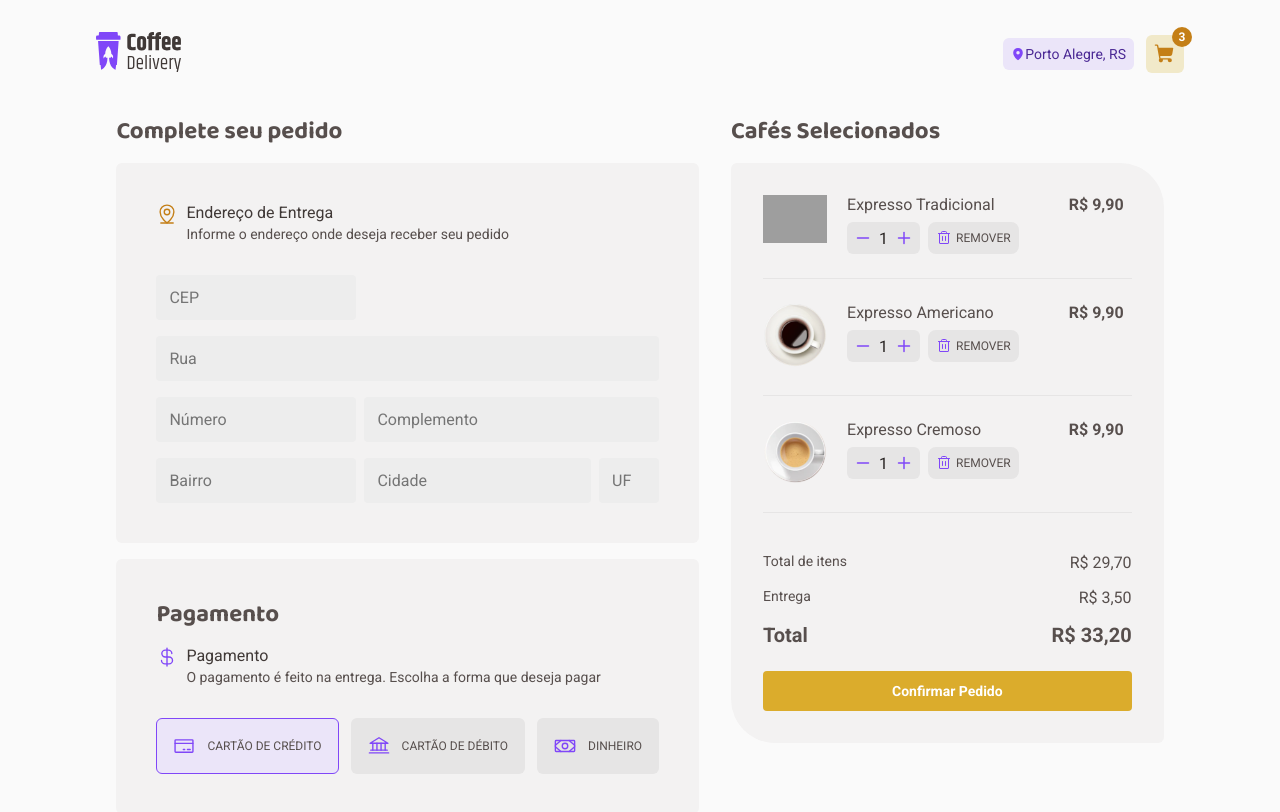
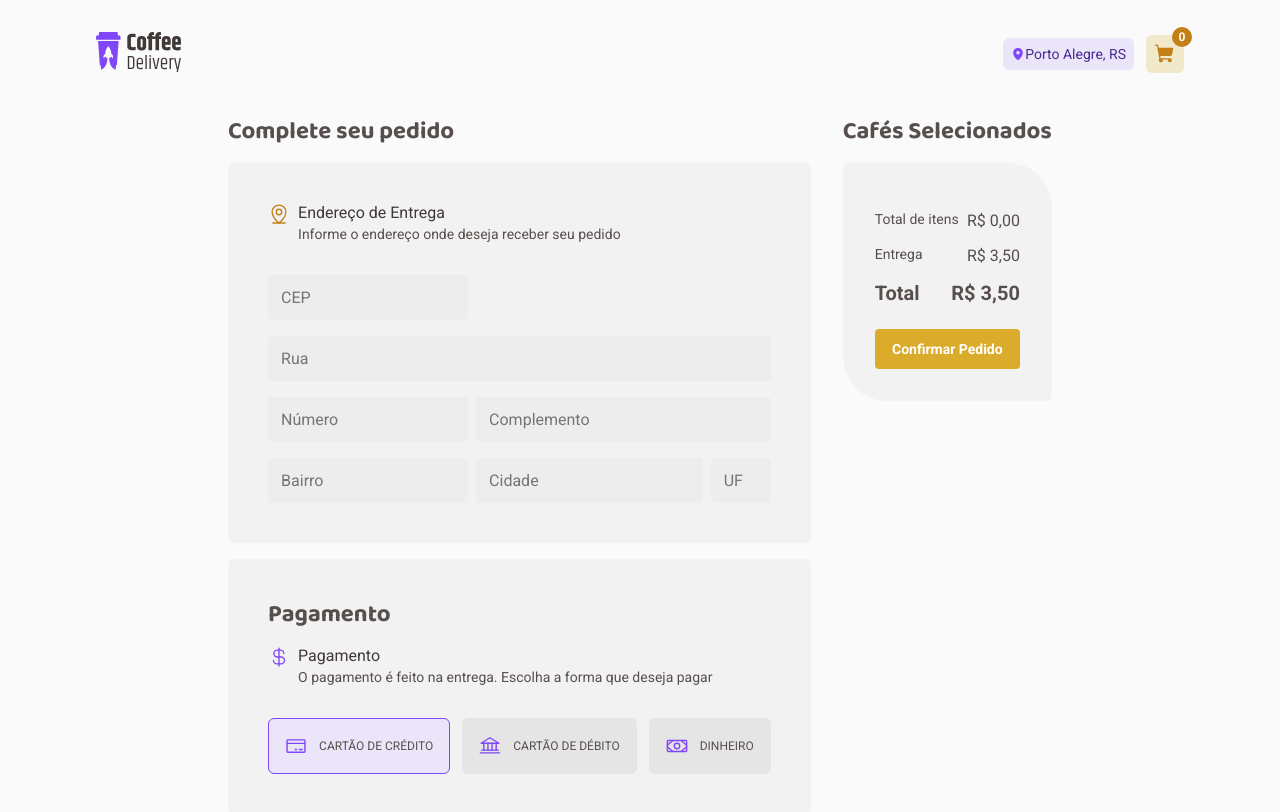
Before and after one commit to joaofreitas91/react-js-coffee-shop, a React (Vite) app: page /checkout in a window 1280 px wide. Shown: the top 812 px of the page. Built offline with nearby package versions, Linux system fonts and the light colour scheme; grey boxes are pictures that could not be loaded.

Commit message:
:bug: (checkout) debuging useReducer

```diff
--- a/src/contexts/CoffeeContext.tsx
+++ b/src/contexts/CoffeeContext.tsx
@@ -1,4 +1,6 @@
-import { createContext, ReactNode, useReducer } from 'react'
+import { createContext, ReactNode, useReducer, useState } from 'react'
+
+import { NewOrder } from '../pages/Checkout'
 
 import {
   incrementCoffee,
@@ -7,6 +9,7 @@ import {
   removeFromCart,
   incrementCoffeeToCart,
   decrementCoffeeToCart,
+  clearCart,
 } from '../reducers/coffees/actions'
 
 import { Coffee, coffeesReducer } from '../reducers/coffees/reducer'
@@ -159,15 +162,22 @@ const coffees = [
   },
 ]
 
+interface Order extends NewOrder {
+  items: Coffee[]
+}
+
 interface CoffeeContextProps {
   catalog: Coffee[]
   cart: Coffee[]
+  order: Order
   handleIncrementCoffee: (coffee: Coffee) => void
   handleDecrementCoffee: (coffee: Coffee) => void
   handleAddToCart: (coffee: Coffee) => void
   handleDecrementCoffeeToCart: (coffee: Coffee) => void
   handleIncrementCoffeeToCart: (coffee: Coffee) => void
   handleRemoveFromCart: (coffee: Coffee) => void
+  handleClearCart: () => void
+  handleSetOrder: (order: Order) => void
 }
 
 interface CoffeeProviderProps {
@@ -177,37 +187,10 @@ interface CoffeeProviderProps {
 export const CoffeeContext = createContext({} as CoffeeContextProps)
 
 export const CoffeeProvider = ({ children }: CoffeeProviderProps) => {
+  const [order, setOrder] = useState<Order>({} as Order)
   const [coffeesState, dispatch] = useReducer(coffeesReducer, {
     catalog: coffees,
-    cart: [
-      {
-        id: 1,
-        picture: espressoCoffee,
-        types: ['tradicional'],
-        title: 'Expresso Tradicional',
-        description: 'O tradicional café feito com água quente e grãos moídos',
-        price: 9.9,
-        quantity: 1,
-      },
-      {
-        id: 2,
-        picture: americanCoffee,
-        types: ['tradicional'],
-        title: 'Expresso Americano',
-        description: 'Expresso diluído, menos intenso que o tradicional',
-        price: 9.9,
-        quantity: 1,
-      },
-      {
-        id: 3,
-        picture: creamyEspresso,
-        types: ['tradicional'],
-        title: 'Expresso Cremoso',
-        description: 'Café expresso tradicional com espuma cremosa',
-        price: 9.9,
-        quantity: 1,
-      },
-    ],
+    cart: [] as Coffee[],
   })
 
   function handleDecrementCoffee(coffee: Coffee) {
@@ -234,17 +217,28 @@ export const CoffeeProvider = ({ children }: CoffeeProviderProps) => {
     dispatch(removeFromCart(coffee))
   }
 
+  function handleClearCart() {
+    dispatch(clearCart())
+  }
+
+  function handleSetOrder(order: Order) {
+    setOrder(order)
+  }
+
   return (
     <CoffeeContext.Provider
       value={{
         catalog: coffeesState.catalog,
         cart: coffeesState.cart,
+        order,
         handleDecrementCoffee,
         handleIncrementCoffee,
         handleAddToCart,
         handleDecrementCoffeeToCart,
         handleIncrementCoffeeToCart,
         handleRemoveFromCart,
+        handleClearCart,
+        handleSetOrder,
       }}
     >
       {children}
--- a/src/pages/Checkout/index.tsx
+++ b/src/pages/Checkout/index.tsx
@@ -1,4 +1,5 @@
 import { useContext } from 'react'
+import { useNavigate } from 'react-router-dom'
 import { useForm } from 'react-hook-form'
 import { zodResolver } from '@hookform/resolvers/zod'
 import * as zod from 'zod'
@@ -54,7 +55,7 @@ const newOrderSchema = zod.object({
   cpf: zod.string(),
 })
 
-type NewOrder = zod.infer<typeof newOrderSchema>
+export type NewOrder = zod.infer<typeof newOrderSchema>
 
 export const Checkout = () => {
   const {
@@ -62,9 +63,11 @@ export const Checkout = () => {
     handleDecrementCoffeeToCart,
     handleIncrementCoffeeToCart,
     handleRemoveFromCart,
+    handleClearCart,
+    handleSetOrder,
   } = useContext(CoffeeContext)
 
-  const { register, handleSubmit, reset, formState } = useForm<NewOrder>({
+  const { register, handleSubmit, formState } = useForm<NewOrder>({
     defaultValues: {
       cep: '',
       street: '',
@@ -73,7 +76,7 @@ export const Checkout = () => {
       neighborhood: '',
       city: '',
       state: '',
-      paymentMethod: 'credit',
+      paymentMethod: 'Cartão de Crédito',
       cpf: '',
     },
     resolver: zodResolver(newOrderSchema),
@@ -85,9 +88,12 @@ export const Checkout = () => {
     return acc + item.price * item.quantity
   }, 0)
 
+  const navigate = useNavigate()
+
   function createNewOrder(data: NewOrder) {
-    console.log({ ...data, items: cart })
-    reset()
+    handleSetOrder({ ...data, items: cart })
+    handleClearCart()
+    navigate('/success')
   }
 
   return (
@@ -196,7 +202,7 @@ export const Checkout = () => {
               type="radio"
               id="credit"
               form="coffeeForm"
-              value={'credit'}
+              value={'Cartão de Crédito'}
               {...register('paymentMethod', { required: true })}
             />
             <label htmlFor="credit">
@@ -207,7 +213,7 @@ export const Checkout = () => {
             <input
               type="radio"
               id="debit"
-              value={'debit'}
+              value={'Cartão de Débito'}
               form="coffeeForm"
               {...register('paymentMethod', { required: true })}
             />
@@ -220,7 +226,7 @@ export const Checkout = () => {
               type="radio"
               form="coffeeForm"
               id="cash"
-              value={'cash'}
+              value={'Dinheiro'}
               {...register('paymentMethod', { required: true })}
             />
             <label htmlFor="cash">
@@ -303,7 +309,7 @@ export const Checkout = () => {
               </OrderDetailsText>
             </OrderDetails>
           </OrderDetailsContainer>
-          <ButtonConfirm type="button" form="coffeeForm" value="">
+          <ButtonConfirm type="submit" form="coffeeForm" value="">
             Confirmar Pedido
           </ButtonConfirm>
         </OrderContainer>
--- a/src/pages/Success/index.tsx
+++ b/src/pages/Success/index.tsx
@@ -1,5 +1,7 @@
 import { CurrencyDollar, MapPin, Timer } from 'phosphor-react'
+import { useContext } from 'react'
 import SuccessImage from '../../assets/images/success-delivery.png'
+import { CoffeeContext } from '../../contexts/CoffeeContext'
 
 import {
   Container,
@@ -11,6 +13,8 @@ import {
 } from './styles'
 
 export const Success = () => {
+  const { order } = useContext(CoffeeContext)
+
   return (
     <Container>
       <TitleContainer>
@@ -26,9 +30,14 @@ export const Success = () => {
               </IconContainer>
               <div>
                 <p>
-                  Entrega em <strong>Rua João Daniel Martinelli, 102</strong>
+                  Entrega em{' '}
+                  <strong>
+                    {order.street}, {order.number}
+                  </strong>
                 </p>
-                <p>Farrapos - Porto Alegre, RS</p>
+                <p>
+                  {order.neighborhood} - {order.city}, {order.state}
+                </p>
               </div>
             </li>
             <li>
@@ -46,7 +55,7 @@ export const Success = () => {
               </IconContainer>
               <div>
                 <p>Pagamento na entrega</p>
-                <strong>Cartão de Crédito</strong>
+                <strong>{order.paymentMethod}</strong>
               </div>
             </li>
           </List>
--- a/src/reducers/coffees/actions.ts
+++ b/src/reducers/coffees/actions.ts
@@ -13,6 +13,8 @@ export enum ActionsTypes {
   DECREMENT_COFFEE_TO_CART = 'DECREMENT_COFFEE_TO_CART',
   // eslint-disable-next-line no-unused-vars
   REMOVE_FROM_CART = 'REMOVE_FROM_CART',
+  // eslint-disable-next-line no-unused-vars
+  CLEAR_CART = 'CLEAR_CART',
 }
 
 export function decrementCoffee(coffee: Coffee) {
@@ -56,3 +58,9 @@ export function removeFromCart(coffee: Coffee) {
     payload: coffee,
   }
 }
+
+export function clearCart() {
+  return {
+    type: ActionsTypes.CLEAR_CART,
+  }
+}
--- a/src/reducers/coffees/reducer.ts
+++ b/src/reducers/coffees/reducer.ts
@@ -17,7 +17,7 @@ export interface StateCoffee {
 
 interface Actions {
   type: string
-  payload: Coffee
+  payload?: Coffee
 }
 
 export function coffeesReducer(state: StateCoffee, action: Actions) {
@@ -26,7 +26,7 @@ export function coffeesReducer(state: StateCoffee, action: Actions) {
       return {
         ...state,
         catalog: state.catalog.map((coffee) => {
-          if (coffee.id === action.payload.id && coffee.quantity > 1) {
+          if (coffee.id === action.payload?.id && coffee.quantity > 1) {
             return { ...coffee, quantity: coffee.quantity - 1 }
           }
           return coffee
@@ -38,7 +38,7 @@ export function coffeesReducer(state: StateCoffee, action: Actions) {
       return {
         ...state,
         catalog: state.catalog.map((coffee) => {
-          if (coffee.id === action.payload.id) {
+          if (coffee.id === action.payload?.id) {
             return { ...coffee, quantity: coffee.quantity + 1 }
           }
           return coffee
@@ -48,17 +48,17 @@ export function coffeesReducer(state: StateCoffee, action: Actions) {
 
     case ActionsTypes.ADD_TO_CART: {
       const hasCoffee = state.cart.some(
-        (coffee) => coffee.id === action.payload.id,
+        (coffee) => coffee.id === action.payload?.id,
       )
 
       if (hasCoffee) {
         return {
           ...state,
           cart: state.cart.map((coffee) => {
-            if (coffee.id === action.payload.id) {
+            if (coffee.id === action.payload?.id) {
               return {
                 ...coffee,
-                quantity: coffee.quantity + action.payload.quantity,
+                quantity: coffee.quantity + action.payload?.quantity,
               }
             }
             return coffee
@@ -76,7 +76,7 @@ export function coffeesReducer(state: StateCoffee, action: Actions) {
       return {
         ...state,
         cart: state.cart.map((coffee) => {
-          if (coffee.id === action.payload.id) {
+          if (coffee.id === action.payload?.id) {
             return { ...coffee, quantity: coffee.quantity + 1 }
           }
           return coffee
@@ -87,7 +87,7 @@ export function coffeesReducer(state: StateCoffee, action: Actions) {
       return {
         ...state,
         cart: state.cart.map((coffee) => {
-          if (coffee.id === action.payload.id && coffee.quantity > 1) {
+          if (coffee.id === action.payload?.id && coffee.quantity > 1) {
             return { ...coffee, quantity: coffee.quantity - 1 }
           }
           return coffee
@@ -98,7 +98,14 @@ export function coffeesReducer(state: StateCoffee, action: Actions) {
     case ActionsTypes.REMOVE_FROM_CART: {
       return {
         ...state,
-        cart: state.cart.filter((coffee) => coffee.id !== action.payload.id),
+        cart: state.cart.filter((coffee) => coffee.id !== action.payload?.id),
+      }
+    }
+
+    case ActionsTypes.CLEAR_CART: {
+      return {
+        ...state,
+        cart: [],
       }
     }
 
```
